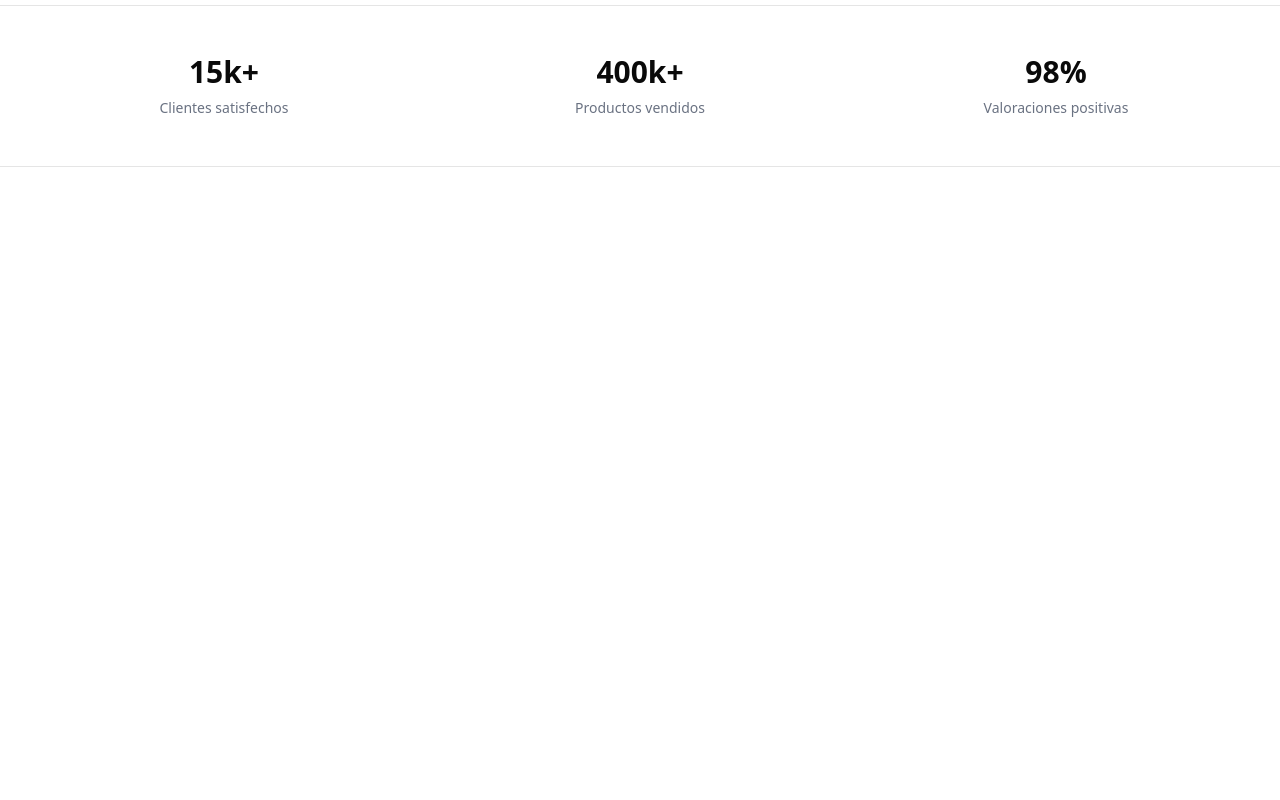
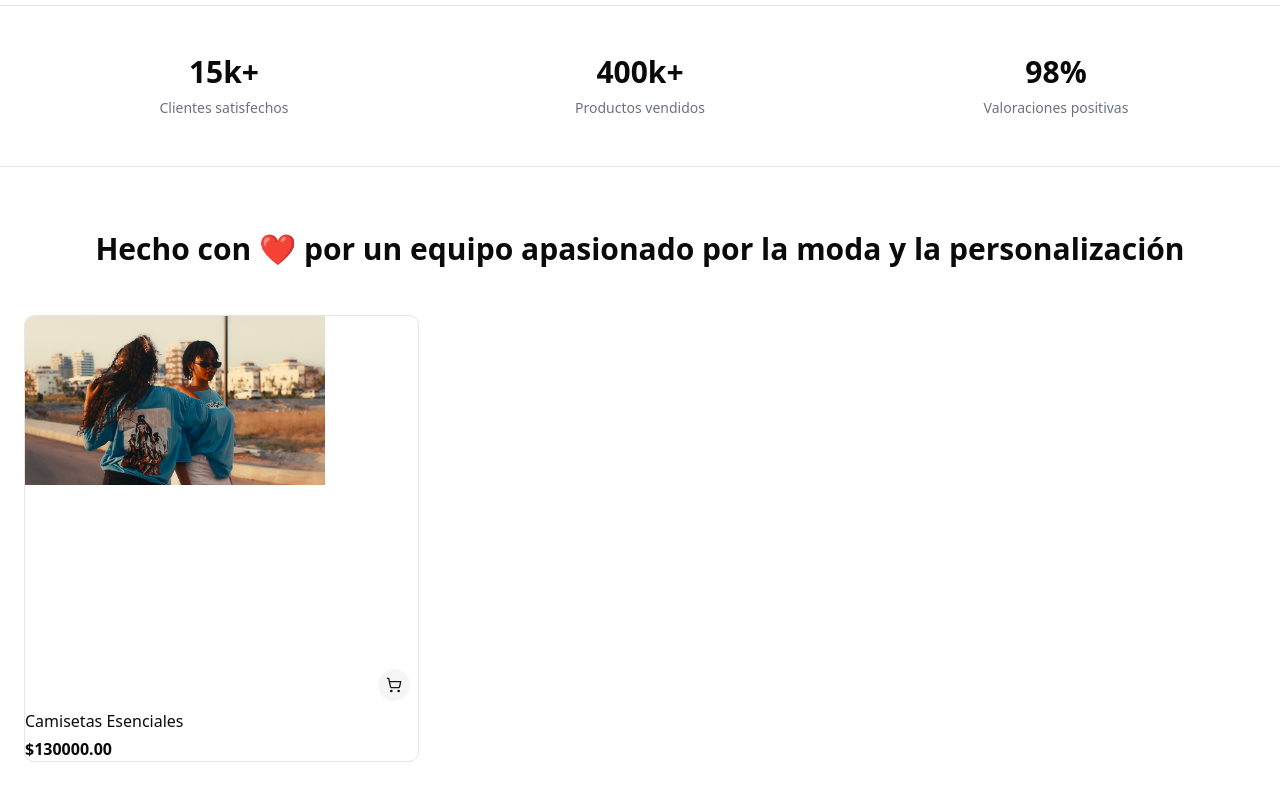
Before and after one commit to astridnip-cell/pos-venta-frontend, a Next.js app: page / in a window 1280 px wide. Shown: the part 1050-1850 px from the top of the page. Before the commit the page ends 1217 px from the top, so only its background shows below. Built offline with nearby package versions, Linux system fonts and the light colour scheme.

Commit message:
feat ProdutCard

```diff
--- a/app/page.tsx
+++ b/app/page.tsx
@@ -3,6 +3,7 @@ import { Star, ChevronRight} from "lucide-react";
 
 import { Button } from "@/components/ui/button"
 import { StatsSection } from "@/components/stats-section";
+import { ProductCard } from "@/components/product-card";
 
 //Esta es la página principal
 export default function Home() {
@@ -80,7 +81,7 @@ export default function Home() {
           <div className="flex items-center gap-4 border rounded-lg p-3">
             <div className="w-[150px] h-[150px] rounded-full overflow-hidden">
             <Image
-              src="/sudadera_Premium.jpg"
+              src="/sudadera_premium.jpg"
               alt="Sudaderas Premium"
               width={100}
               height={100}
@@ -120,7 +121,23 @@ export default function Home() {
 
    <StatsSection />
 
-   {/* sECTION HECHO POR NOSOTROS */}
+{/* SECTION HECHO POR NOSOTROS */}
+<section className="py-2 md:py-16"> {/* <--- CORREGIDO: Añadido '16' */}
+    <div className="container px-4 md:px-6">
+        <h2 className="text-3xl font-bold text-center mb-12"> {/* <--- CORREGIDO: Cambiado ':' por '-' */}
+            Hecho con ❤️ por un equipo apasionado por la moda y la personalización
+        </h2>
+        <div className="grid grid-cols-1 md:grid-cols-2 lg:grid-cols-3 gap-6">
+            <ProductCard
+                name="Camisetas Esenciales"
+                price={130000}
+                imageSrc="/camiseta_premium.jpg"
+                href="/products/camisetas-esenciales"
+            />
+        </div>
+    </div>
+</section>
+
   </main>
   )
 }
--- /dev/null
+++ b/components/product-card.tsx
@@ -0,0 +1,50 @@
+import Image from "next/image";
+import Link from "next/link";
+import { Button } from "./ui/button";
+import { Icon, ShoppingCart } from "lucide-react";
+
+export function ProductCard({
+    name,
+    price,
+    imageSrc,
+    href
+}: {
+    name: string;
+    price: number;
+    imageSrc: string;
+    href?: string;
+}) {
+
+    const CardContent = () => (
+        <div className="group relative overflow-hidden rounded-lg border">
+            <div className="absolute inset-0 z-10" aria-hidden="true"></div>
+                <div className="relative aspect-square overflow-hidden">
+                    <Image
+                        src={imageSrc ?? "/placeholder.png"}
+                        width={300}
+                        height={300}
+                        alt={name}
+                        className="transition-transform group-hover:scale-105 object-cover"
+                    />
+                    <Button size="icon" variant="secondary"
+                    className="absolute bottom-2 right-2 h-8 w-8 rounded-full z-20">
+                    <ShoppingCart className="w-4 h-4" />
+                    <span className="sr-only">Agregar al carrito</span>
+                   </Button>
+                </div>
+                <div>
+                    <h3 className="font-medium">{name}</h3>
+                    <p className="font-bold mt-1">${price.toFixed(2)}</p>
+
+                </div>
+        </div>
+     );
+     if (href) {
+        return (
+            <Link href={href} className="group">
+                <CardContent />
+            </Link>
+        );
+     }
+        return <CardContent />;
+    }
```
